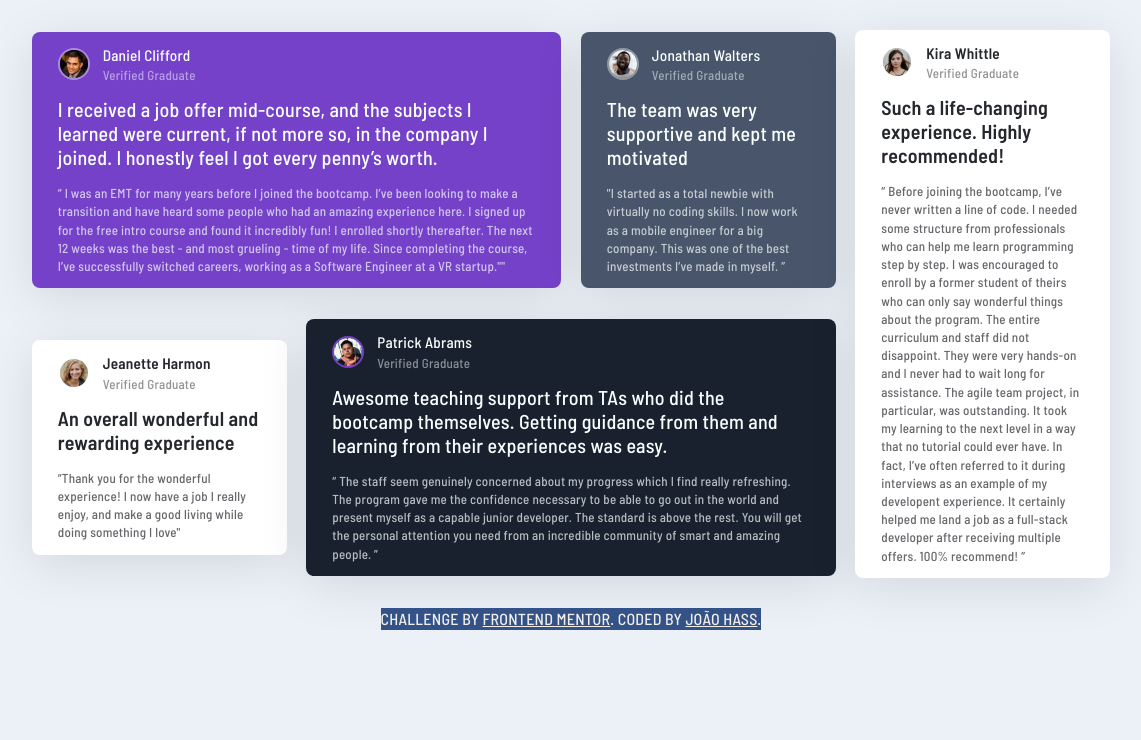
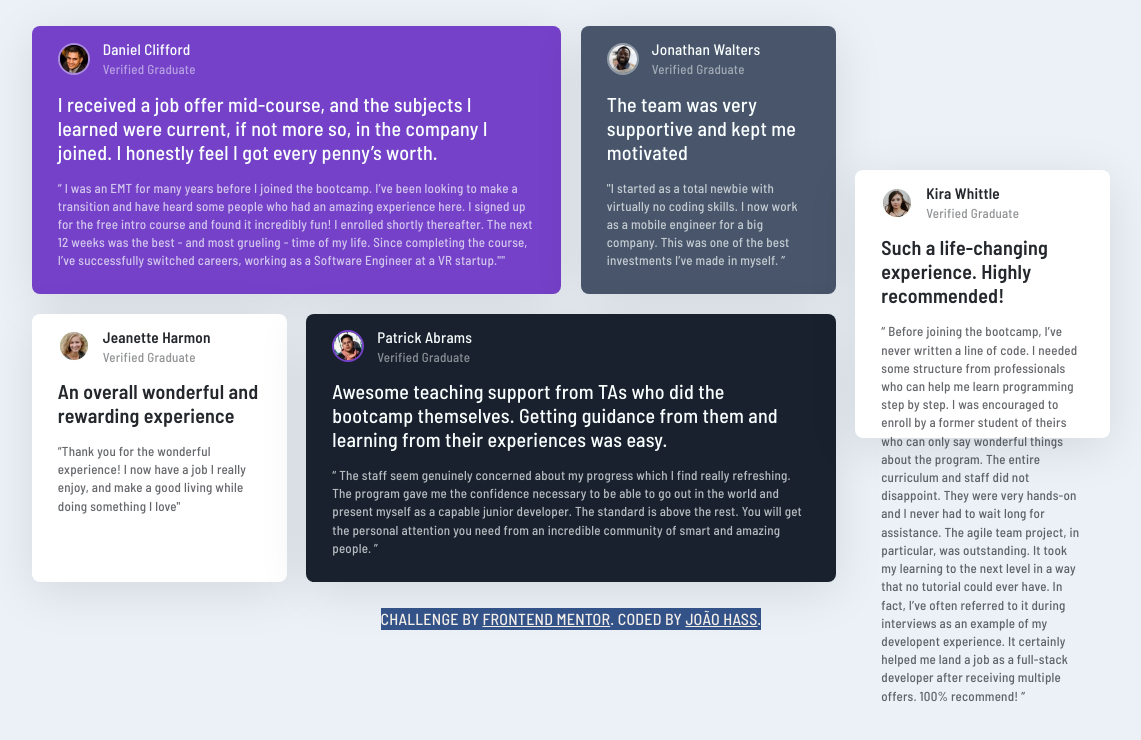
Before and after one commit to joaoHass/fm-testiominal-grid-section, a plain HTML site: page index.html in a window 1536 px wide. Shown: the whole page, without its empty margins (197-1338 px from the left). Drawn offline with Linux system fonts and the light colour scheme.

Commit message:
Update style.css

```diff
--- a/style.css
+++ b/style.css
@@ -167,6 +167,7 @@ h4 {
   }
 
   .card {
+    height: 16.75rem;
     padding: 1em 2em 1em 2em;
   }
 
```
